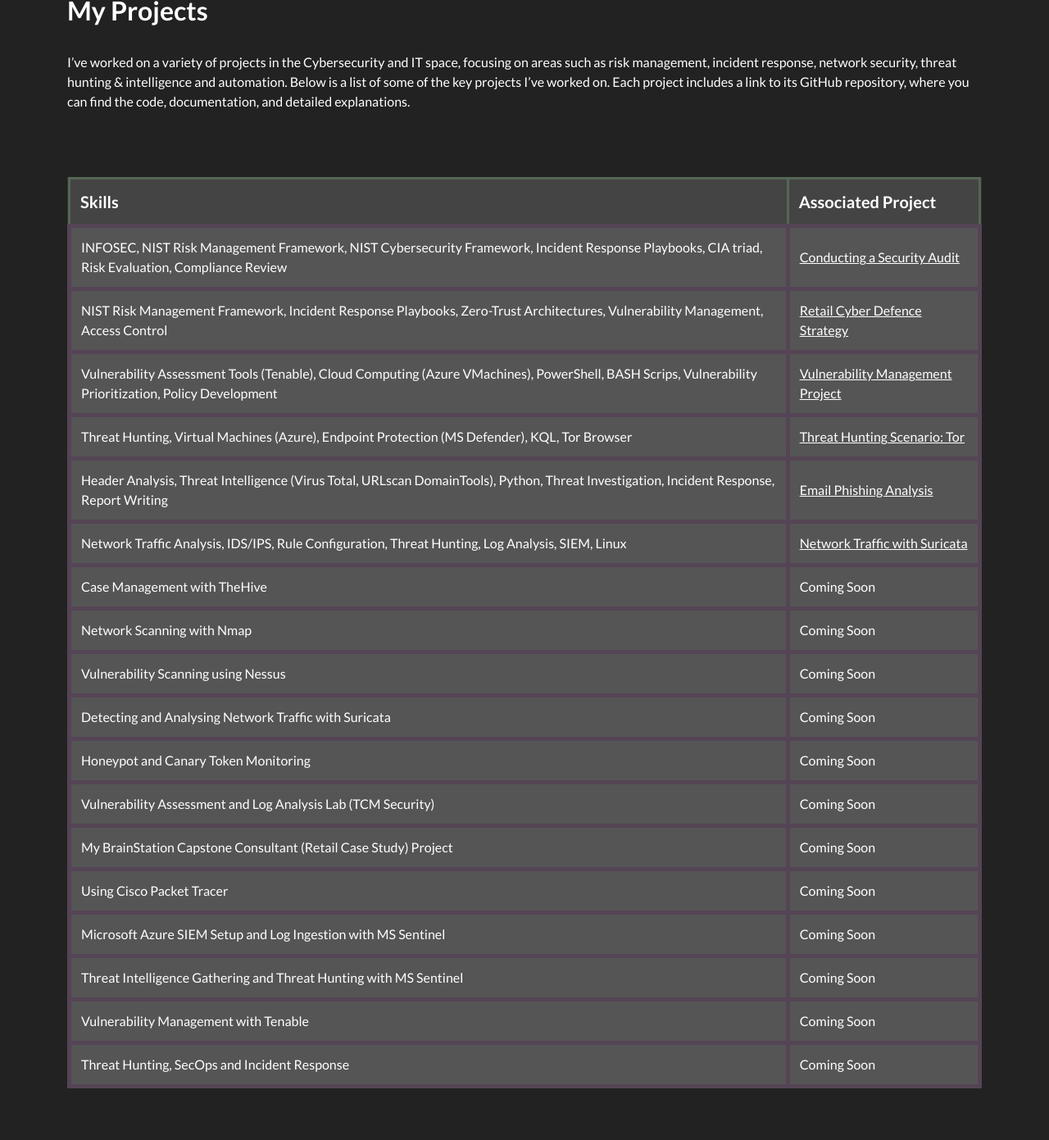
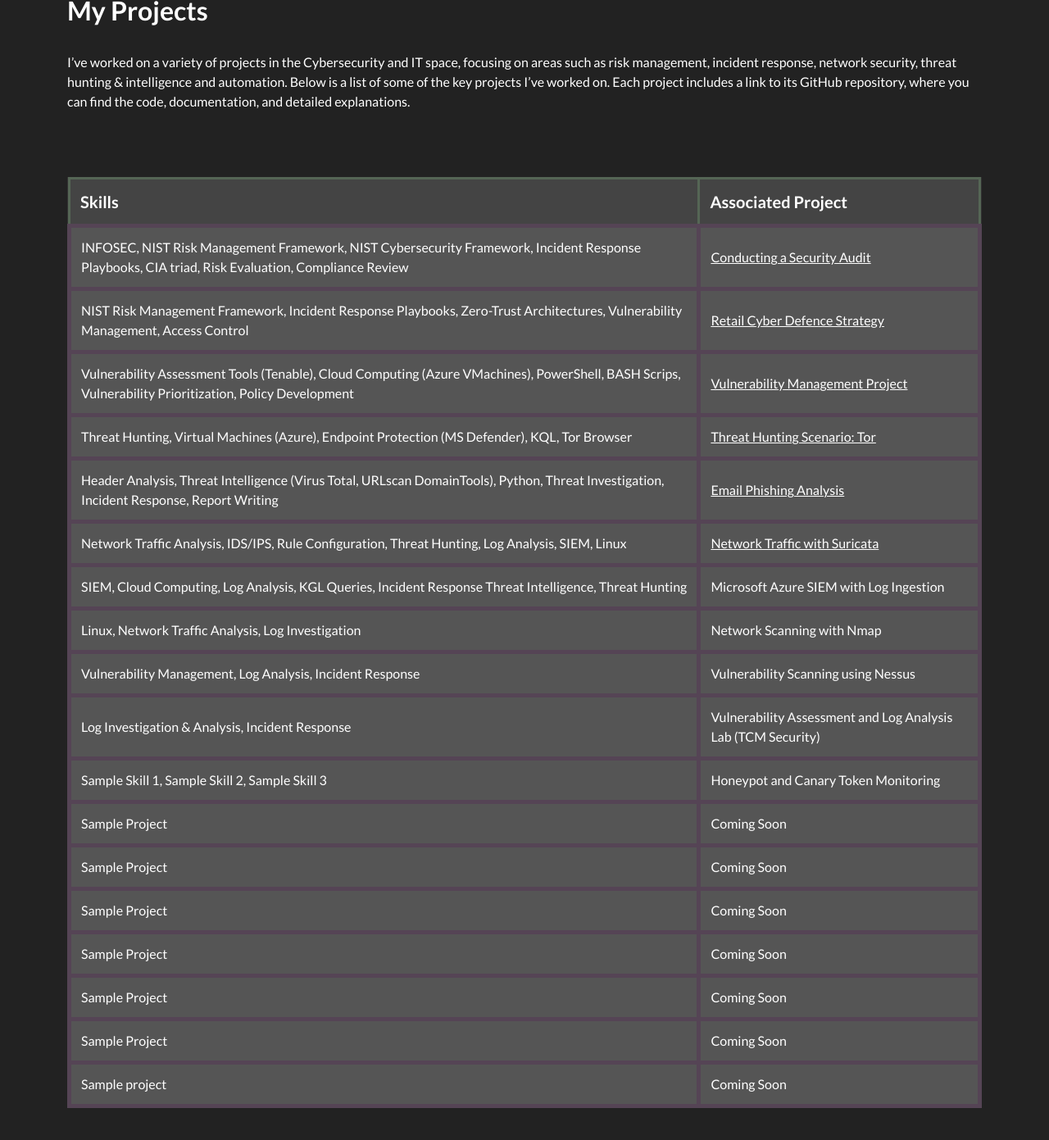
Before and after one commit to JKopal101/jkopal101.github.io, a Jekyll site: the page built from projects.md, in a window 1280 px wide and 1400 px high, scrolled down 126 px. Shown: the top 1391 px of the window at 82% size. Built offline with Jekyll 4.4.1, drawn with Linux system fonts in a browser that asks for light colours.

Commit message:
Update projects.md
Updated projects table

```diff
--- a/projects.md
+++ b/projects.md
@@ -73,51 +73,52 @@ I’ve worked on a variety of projects in the Cybersecurity and IT space, focusi
       </td>
     </tr>
     <tr style="background-color:#555;">
-      <td style="padding:12px; border:5px solid #545;">Case Management with TheHive</td>
+      <td style="padding:12px; border:5px solid #545;">SIEM, Cloud Computing, Log Analysis, KGL Queries, Incident Response
+      Threat Intelligence, Threat Hunting</td>
+      <td style="padding:12px; border:5px solid #545;">Microsoft Azure SIEM with Log Ingestion</td>
+    </tr>
+    <tr style="background-color:#555;">
+      <td style="padding:12px; border:5px solid #545;">Linux, Network Traffic Analysis, Log Investigation</td>
+      <td style="padding:12px; border:5px solid #545;">Network Scanning with Nmap</td>
+    </tr>
+    <tr style="background-color:#555;">
+      <td style="padding:12px; border:5px solid #545;">Vulnerability Management, Log Analysis, Incident Response</td>
+      <td style="padding:12px; border:5px solid #545;">Vulnerability Scanning using Nessus</td>
+    </tr>
+    <tr style="background-color:#555;">
+      <td style="padding:12px; border:5px solid #545;">Log Investigation & Analysis, Incident Response</td>
+      <td style="padding:12px; border:5px solid #545;">Vulnerability Assessment and Log Analysis Lab (TCM Security)</td>
+    </tr>
+    <tr style="background-color:#555;">
+      <td style="padding:12px; border:5px solid #545;">Sample Skill 1, Sample Skill 2, Sample Skill 3</td>
+      <td style="padding:12px; border:5px solid #545;">Honeypot and Canary Token Monitoring</td>
+    </tr>
+    <tr style="background-color:#555;">
+      <td style="padding:12px; border:5px solid #545;">Sample Project</td>
       <td style="padding:12px; border:5px solid #545;">Coming Soon</td>
     </tr>
     <tr style="background-color:#555;">
-      <td style="padding:12px; border:5px solid #545;">Network Scanning with Nmap</td>
+      <td style="padding:12px; border:5px solid #545;">Sample Project</td>
       <td style="padding:12px; border:5px solid #545;">Coming Soon</td>
     </tr>
     <tr style="background-color:#555;">
-      <td style="padding:12px; border:5px solid #545;">Vulnerability Scanning using Nessus</td>
+      <td style="padding:12px; border:5px solid #545;">Sample Project</td>
       <td style="padding:12px; border:5px solid #545;">Coming Soon</td>
     </tr>
     <tr style="background-color:#555;">
-      <td style="padding:12px; border:5px solid #545;">Detecting and Analysing Network Traffic with Suricata</td>
+      <td style="padding:12px; border:5px solid #545;">Sample Project</td>
       <td style="padding:12px; border:5px solid #545;">Coming Soon</td>
     </tr>
     <tr style="background-color:#555;">
-      <td style="padding:12px; border:5px solid #545;">Honeypot and Canary Token Monitoring</td>
+      <td style="padding:12px; border:5px solid #545;">Sample Project</td>
       <td style="padding:12px; border:5px solid #545;">Coming Soon</td>
     </tr>
     <tr style="background-color:#555;">
-      <td style="padding:12px; border:5px solid #545;">Vulnerability Assessment and Log Analysis Lab (TCM Security)</td>
+      <td style="padding:12px; border:5px solid #545;">Sample Project</td>
       <td style="padding:12px; border:5px solid #545;">Coming Soon</td>
     </tr>
     <tr style="background-color:#555;">
-      <td style="padding:12px; border:5px solid #545;">My BrainStation Capstone Consultant (Retail Case Study) Project</td>
-      <td style="padding:12px; border:5px solid #545;">Coming Soon</td>
-    </tr>
-    <tr style="background-color:#555;">
-      <td style="padding:12px; border:5px solid #545;">Using Cisco Packet Tracer</td>
-      <td style="padding:12px; border:5px solid #545;">Coming Soon</td>
-    </tr>
-    <tr style="background-color:#555;">
-      <td style="padding:12px; border:5px solid #545;">Microsoft Azure SIEM Setup and Log Ingestion with MS Sentinel</td>
-      <td style="padding:12px; border:5px solid #545;">Coming Soon</td>
-    </tr>
-    <tr style="background-color:#555;">
-      <td style="padding:12px; border:5px solid #545;">Threat Intelligence Gathering and Threat Hunting with MS Sentinel</td>
-      <td style="padding:12px; border:5px solid #545;">Coming Soon</td>
-    </tr>
-    <tr style="background-color:#555;">
-      <td style="padding:12px; border:5px solid #545;">Vulnerability Management with Tenable</td>
-      <td style="padding:12px; border:5px solid #545;">Coming Soon</td>
-    </tr>
-    <tr style="background-color:#555;">
-      <td style="padding:12px; border:5px solid #545;">Threat Hunting, SecOps and Incident Response</td>
+      <td style="padding:12px; border:5px solid #545;">Sample project</td>
       <td style="padding:12px; border:5px solid #545;">Coming Soon</td>
     </tr>
   </tbody>
```
